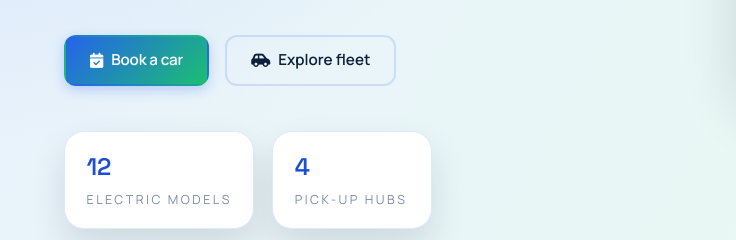
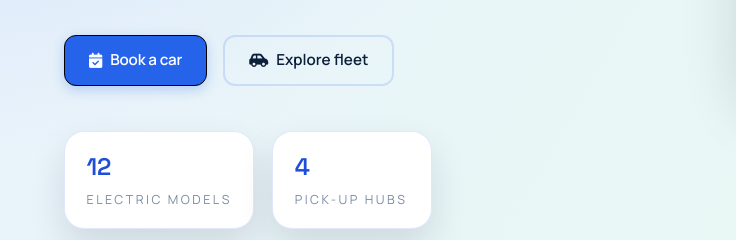
Before and after one commit to akileshjayakumar/ISIT207_Asgn2_Q4_2025, a plain HTML site: page index.html in a window 1280 px wide. Shown: the part 560-800 px from the top of the page, 0-736 px from the left. Drawn offline with Linux system fonts and the light colour scheme; grey boxes are pictures that could not be loaded.

Commit message:
update btn colour

```diff
--- a/styles.css
+++ b/styles.css
@@ -272,12 +272,9 @@ button {
 }
 
 .btn-primary {
-  background: linear-gradient(
-    135deg,
-    var(--primary-color),
-    var(--secondary-color)
-  );
+  background: var(--primary-color);
   color: #fff;
+  border: 1px solid #000;
   box-shadow: 0 4px 12px rgba(37, 99, 235, 0.25);
 }
 
```
